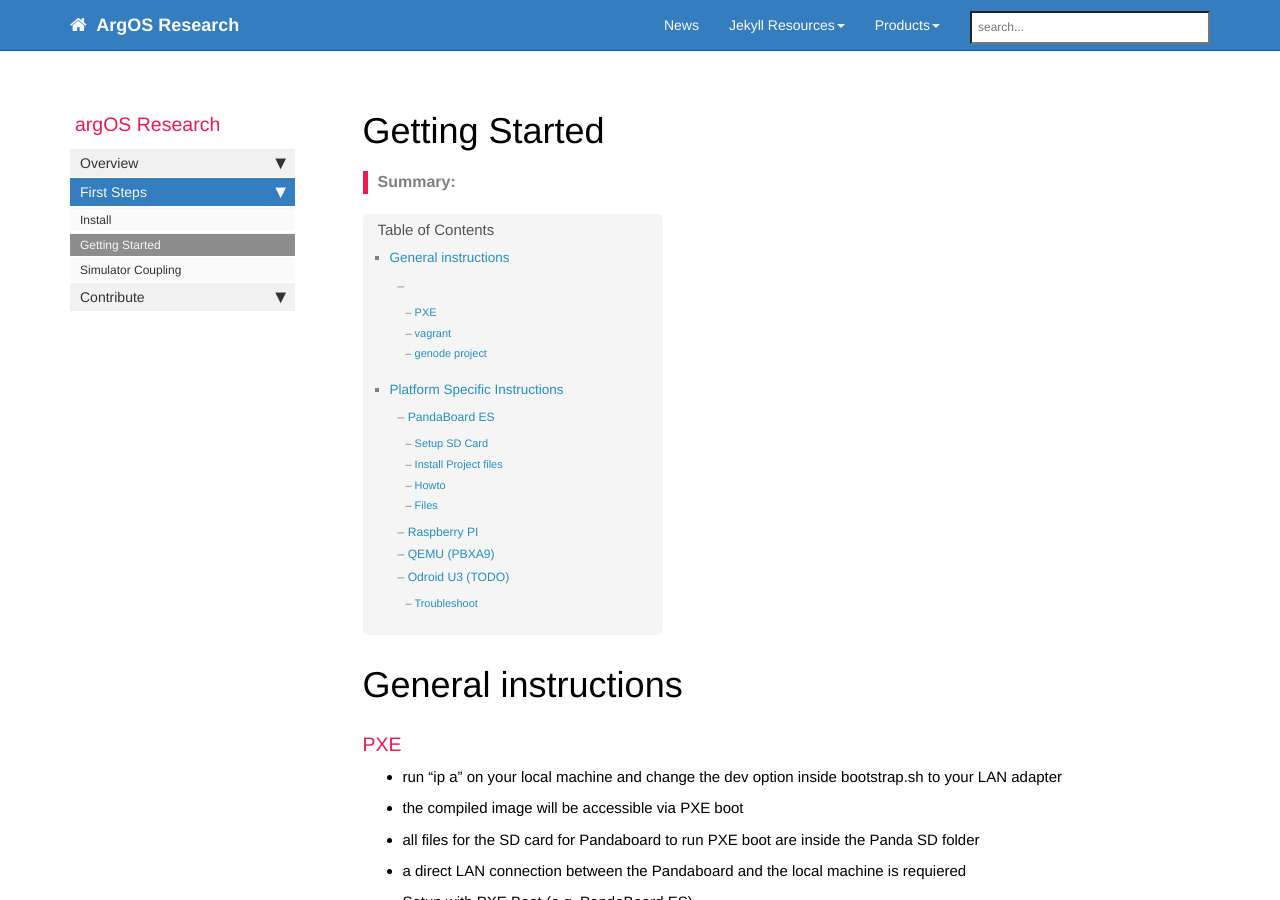
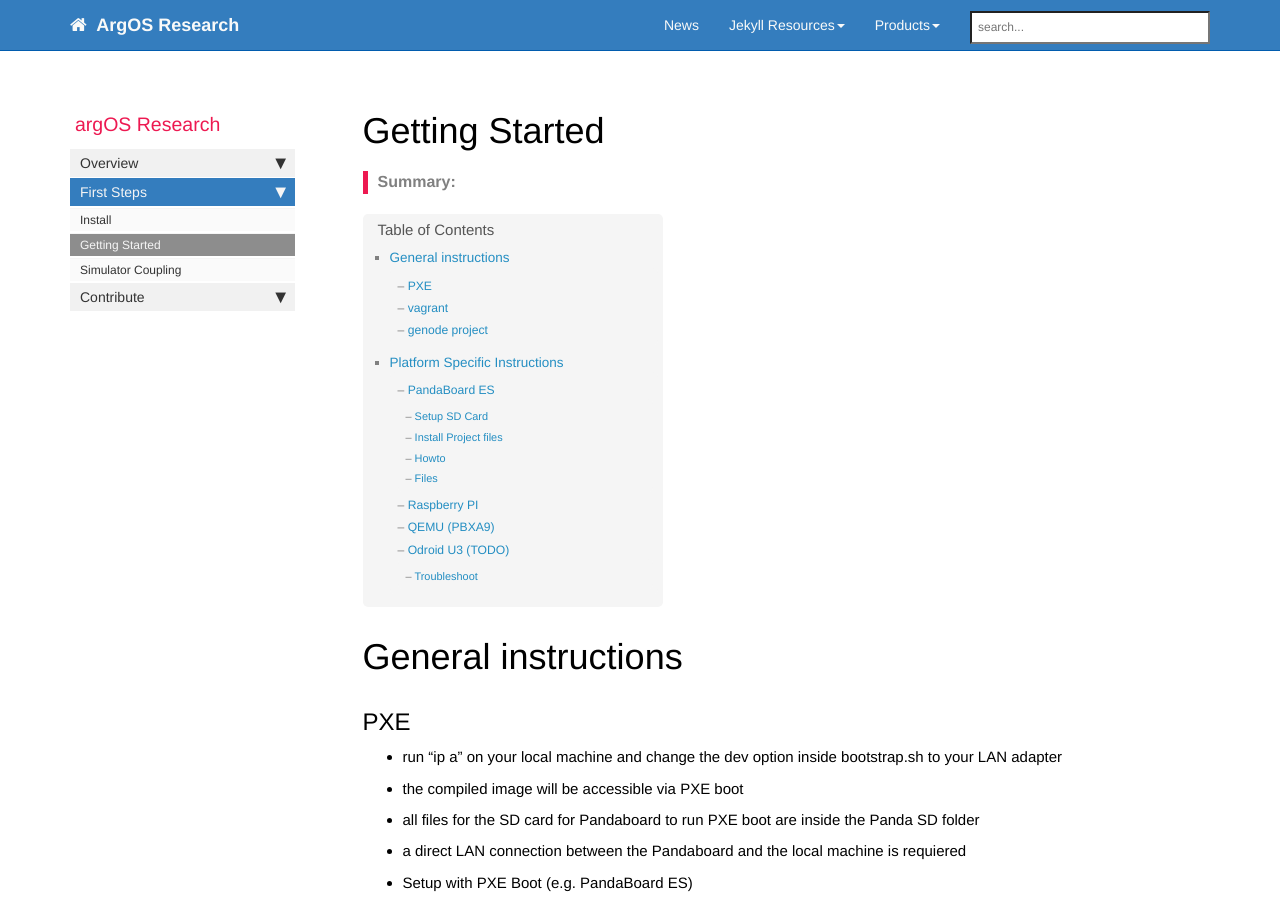
Before and after one commit to Flowm/argos-research.github.io, a Jekyll site: the page built from pages/argOS/getting-started.md, in a window 1280 px wide and 900 px high. Built offline with Jekyll 4.4.1, drawn with Linux system fonts in a browser that asks for light colours; nearby versions of some CDN libraries; comment, search, counter and statistics services are not loaded.

Commit message:
headings modified

````diff
--- a/pages/argOS/getting-started.md
+++ b/pages/argOS/getting-started.md
@@ -11,7 +11,7 @@ folder: "argOS"
 
 # General instructions
 
-### PXE
+## PXE
 
   * run "ip a" on your local machine and change the dev option inside bootstrap.sh to your LAN adapter
 
@@ -46,11 +46,11 @@ next-server 131.159.12.22;
 filename "raspberry/genode.img";
 ```
 
-### vagrant
+## vagrant
 
   * adjust memory size and number of cores inside Vagrant file to fit your hardware
 
-### genode project
+## genode project
 
   * change "PROJECT" inside Makefile to your needs
 
````
